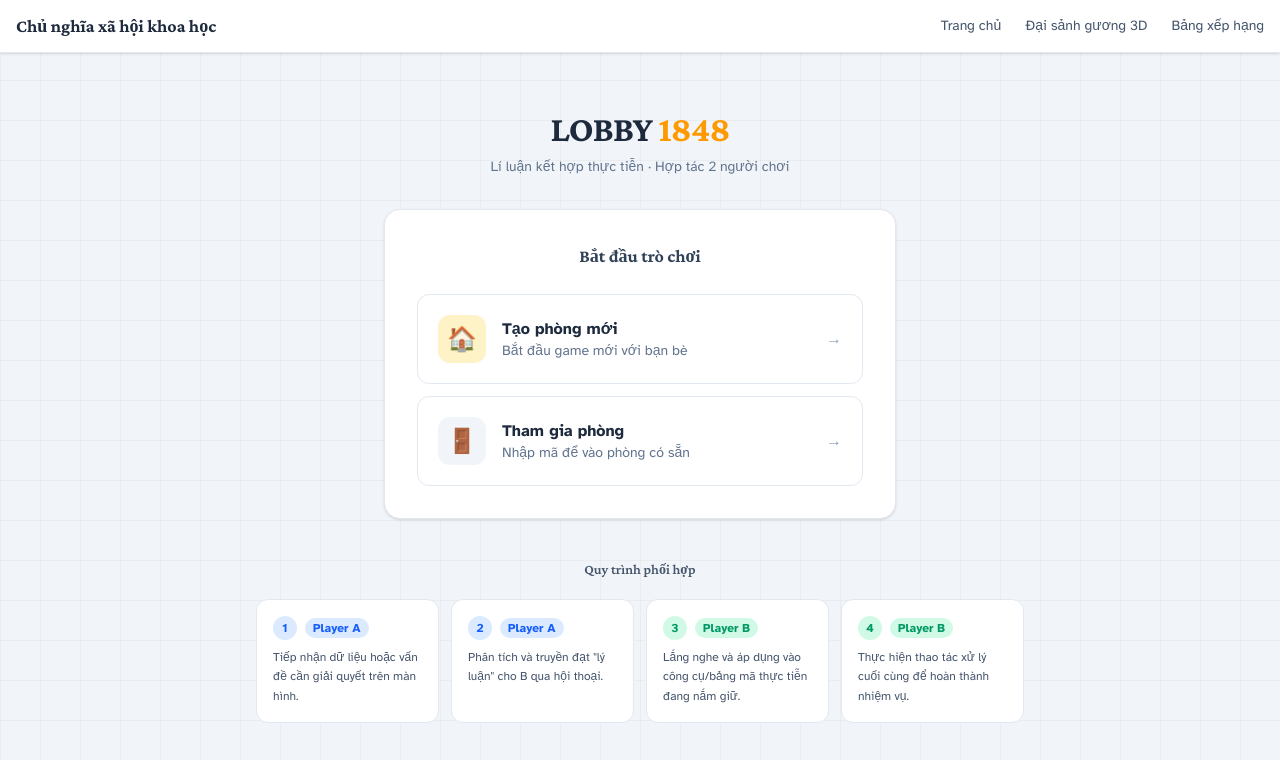
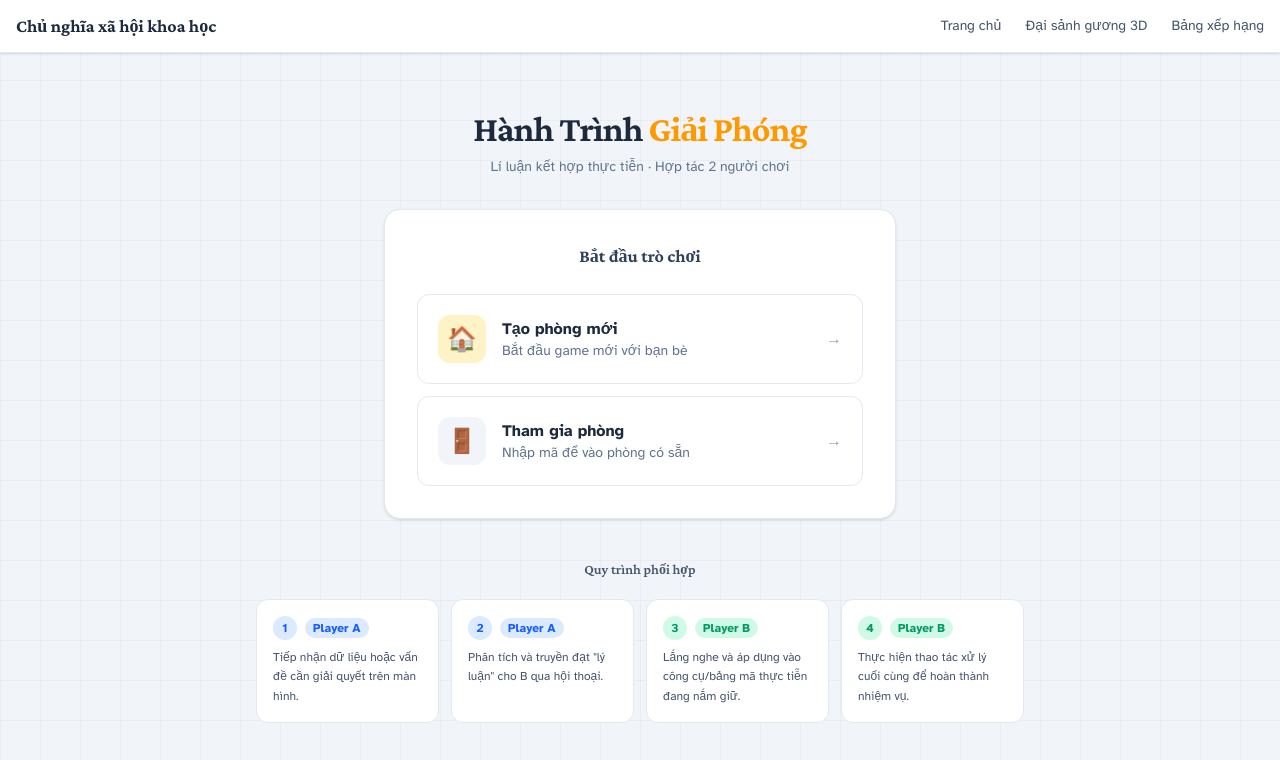
Before and after one commit to AnPhuoc2410/Project-1848, a React (Vite) app: page /lobby in a window 1280 px wide. Shown: the top 760 px of the page. Built offline with nearby package versions, Linux system fonts and the light colour scheme; no server answers.

Commit message:
fix: update lobby title to 'Hành Trình Giải Phóng'

```diff
--- a/src/pages/Lobby.jsx
+++ b/src/pages/Lobby.jsx
@@ -184,7 +184,7 @@ export default function Lobby() {
         <div className="text-center mb-8">
           <h1 className="text-4xl font-black text-slate-800 tracking-tight mb-2">
             <span className="special-font">
-              LOBBY <b className="text-amber-500">1848</b>
+              Hành Trình <b className="text-amber-500">Giải Phóng</b>
             </span>
           </h1>
           <p className="text-slate-500 text-sm">
```
